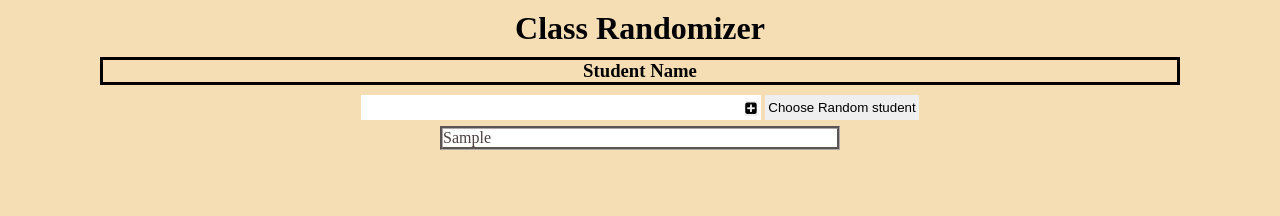
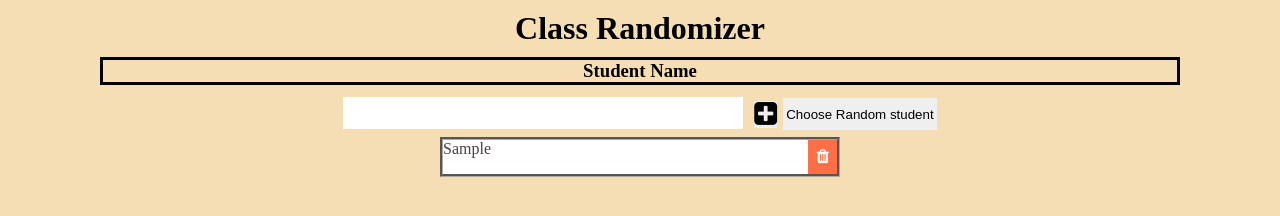
Before and after one commit to junjie9145/classrandomizer, a plain HTML site: page index.html in a window 1280 px wide. Both pictures are taken after typing "Sample" into the empty fields and a click on the button 750 px from the left and 108 px from the top of the page. Drawn offline with Linux system fonts and the light colour scheme.

Commit message:
finished randomizer and delete function for students

```diff
--- a/app.js
+++ b/app.js
@@ -5,21 +5,29 @@ const randomStudent = document.getElementById("student");
 const randomizer = document.querySelector(".randomizer");
 const nameList = document.querySelector(".studentlist");
 let studentList = [];
+let randomList = [];
 
 //eventlisteners
-addStudent.addEventListener("click", pushStudent)
+addStudent.addEventListener("click", pushStudent);
 randomizer.addEventListener("click", randomChoice);
+
 
 //functions
 function pushStudent(e) {
     e.preventDefault();
     if (studentName.value != "") {
         studentList.push(studentName.value);
-        const x = document.createElement("li");;
-        const text = document.createTextNode(studentName.value.toString());
-        x.appendChild(text);
+        //make the list
+        const x = document.createElement("li");
+        x.innerText = studentName.value;
         x.classList.add("student-list-child");
         nameList.appendChild(x);
+        //create delete button
+        const deleteBtn = document.createElement("button");
+        deleteBtn.classList.add("deletebtn");
+        deleteBtn.innerHTML = '<i class="fa fa-trash" aria-hidden="true"></i>';
+        x.appendChild(deleteBtn);
+        deleteBtn.addEventListener("click", deleteStudent);
         studentName.value ="";
     } else {
         alert ("Please enter a student's name")
@@ -28,6 +36,24 @@ function pushStudent(e) {
 
 function randomChoice (e) {
     e.preventDefault();
-    let choice = Math.floor(Math.random() * studentList.length);
-    randomStudent.innerHTML = studentList[choice].toString();
+    if (randomList.length == 0) {
+        studentList.forEach((item) => {
+            randomList.push(item);
+        });
+    }
+    console.log(randomList, "before");
+    let choice = Math.floor(Math.random() * randomList.length);
+    randomStudent.innerHTML = randomList[choice].toString();
+    randomList.splice(choice, 1)
+    console.log(randomList, "after")
 }
+
+function deleteStudent (e) {
+    console.log(studentList)
+    const item = e.target;
+    const student = item.parentNode;
+    const studentIndex = studentList.indexOf(student.innerText);
+    studentList.splice(studentIndex, 1);
+    student.remove();
+    console.log(studentList)
+}
--- a/index.html
+++ b/index.html
@@ -17,7 +17,7 @@
                 <form class="student-form">
                     <input class="student-input" type="text">
                     <button class="add-name-btn" type="submit">
-                        <i class="fa fa-plus-square"></i>
+                        <i class="fa fa-2x fa-plus-square"></i>
                     </button>
                     <button class="randomizer" type="submit">Choose Random student</button>
                 </form>
--- a/style.css
+++ b/style.css
@@ -19,22 +19,27 @@ section {
     flex: 1.5;
     width: 400px;
 }
+
+.student-form {
+    display: flex;
+    align-items: center;
+    justify-content: center;
+}
 .student-input {
     border: none;
     width: 400px;
-    height: 25px;
+    height: 2rem;
     margin-bottom: 3px;
+    margin-right: 5px;
 }
 .add-name-btn {
-    position: absolute;
     border: none;
-    margin-top: 6px;
-    margin-left: -20px;
+    margin: 6px;
     cursor: pointer;
 }
 .randomizer {
     border: none;
-    height: 25px;
+    height: 2rem;
     padding: 0 3px;
     cursor: pointer;
 }
@@ -56,9 +61,10 @@ section {
 }
 
 .student-list-child {
+    display: flex;
+    justify-content: space-between;
     color: rgb(75, 64, 64);
     background-color: white;
-    align-content: center;
     list-style: none;
     width: 400px;
     border-style: groove;
@@ -66,3 +72,14 @@ section {
     margin-top: 3px;
     text-align: left;
 }
+.deletebtn {
+    background: #ff6f47;
+    color: white;
+    border: none;
+    padding: .5rem;
+    cursor: pointer;
+    font-size: 1rem;
+}
+.fa-trash {
+    pointer-events: none;
+}
```
